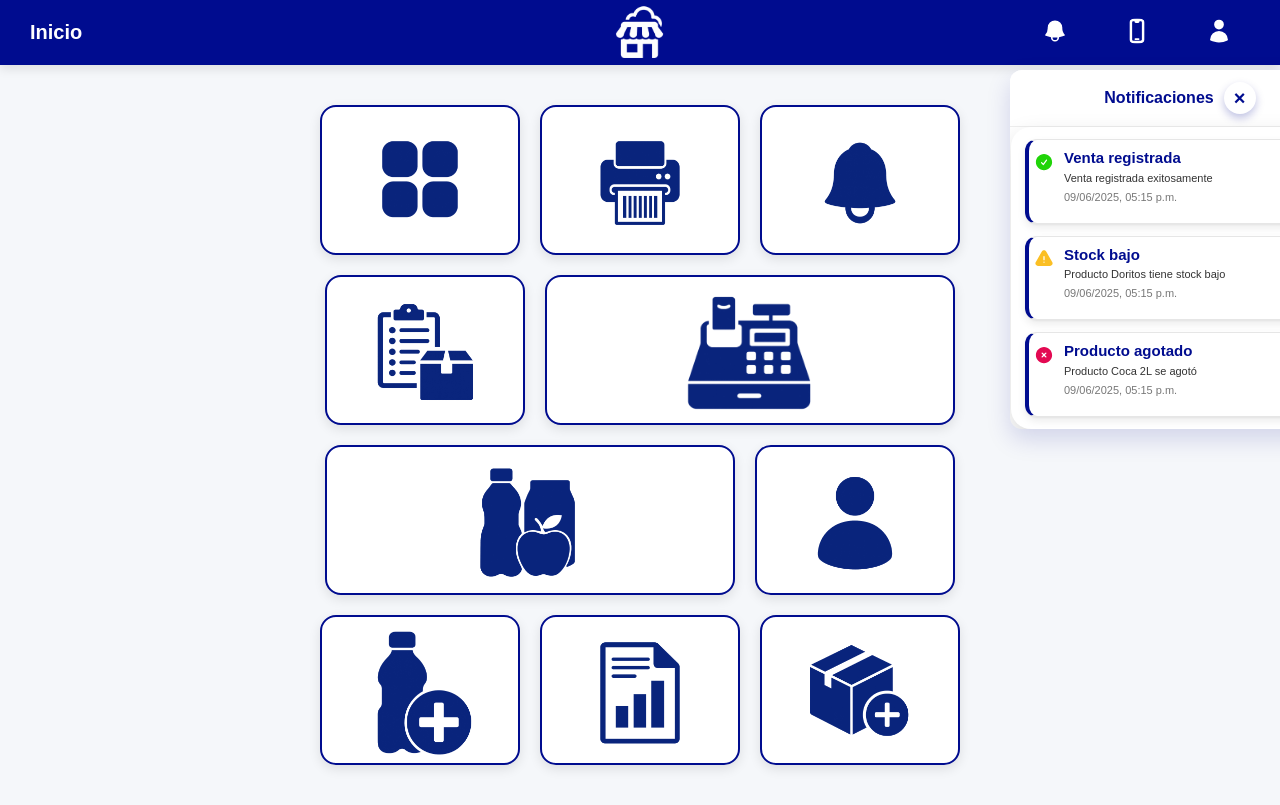
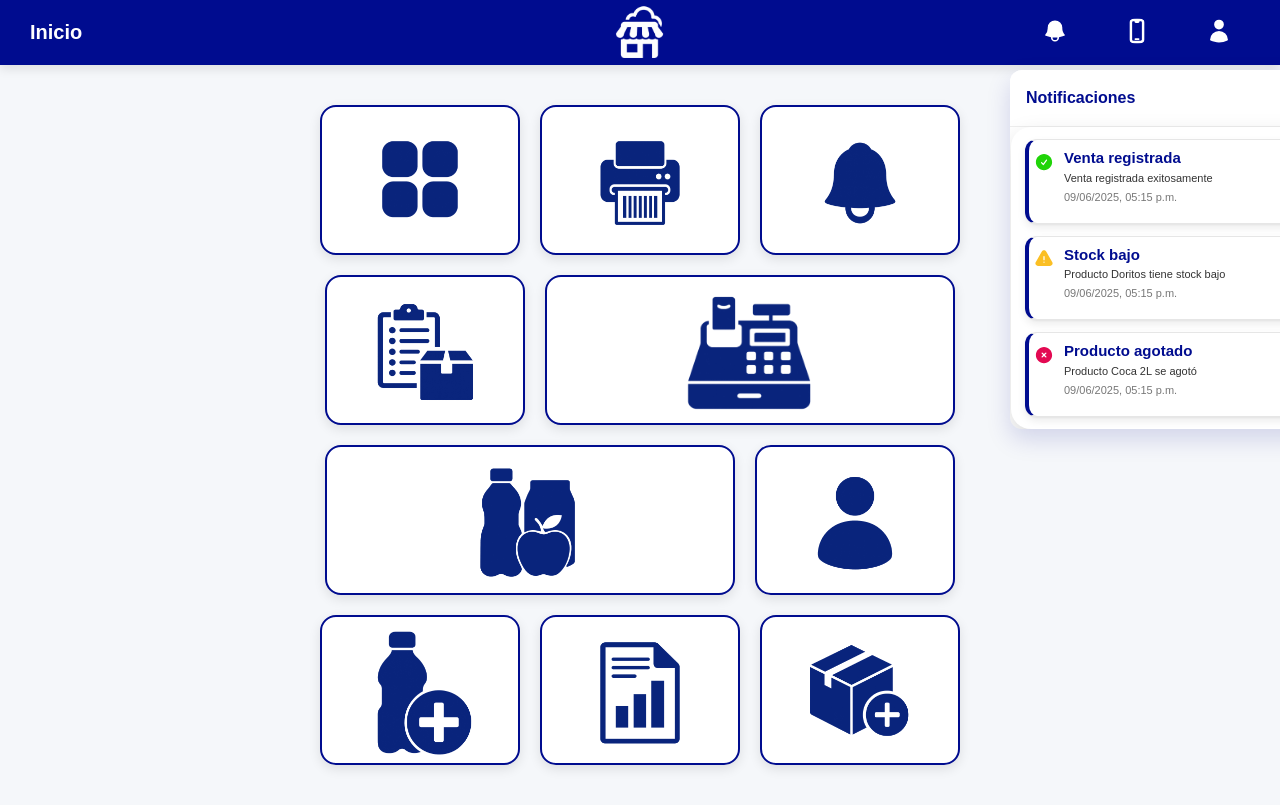
Before and after one commit to jjcm296/PDVMWeb, a React (Create React App) app in the folder frontend/: page / in a window 1280 px wide. Both pictures are taken after a click on the item 1055 px from the left and 32 px from the top of the page. Shown: the top 805 px of the page. Built offline with nearby package versions, Linux system fonts and the light colour scheme.

Commit message:
feat(ui): ajustar encabezado de modal de dispositivos con distribución entre título y botón

```diff
--- a/frontend/src/componenst/BarraNavegacion/components/modalDispositivo/ModalDispositivo.css
+++ b/frontend/src/componenst/BarraNavegacion/components/modalDispositivo/ModalDispositivo.css
@@ -17,12 +17,15 @@
     padding: 12px 16px;
     border-bottom: 1px solid #eee;
     background-color: white;
+    gap: 10px;
 }
 
 .modal-header h4 {
     margin: 0;
     font-size: 16px;
     color: #000C8F;
+    flex-grow: 1;
+    text-align: left;
 }
 
 .cerrar-btn {
@@ -31,6 +34,17 @@
     font-size: 20px;
     cursor: pointer;
     color: #000C8F;
+    width: 32px;
+    height: 32px;
+    display: flex;
+    align-items: center;
+    justify-content: center;
+    border-radius: 50%;
+    transition: background-color 0.2s ease;
+}
+
+.cerrar-btn:hover {
+    background-color: rgba(0, 12, 143, 0.1);
 }
 
 .modal-contenido {
--- a/frontend/src/componenst/BarraNavegacion/components/modalDispositivo/ModalDispositivo.jsx
+++ b/frontend/src/componenst/BarraNavegacion/components/modalDispositivo/ModalDispositivo.jsx
@@ -7,7 +7,7 @@ const ModalDispositivos = ({ position, onClose }) => {
         { nombre: "Galaxy A1", conectado: true },
         { nombre: "iPhone 13", conectado: false },
         { nombre: "Moto G9", conectado: true },
-        { nombre: "Redmi Note 11", conectado: false }
+        { nombre: "Redmi Note 10", conectado: false }
     ]);
 
     const toggleConexion = (index) => {
```
